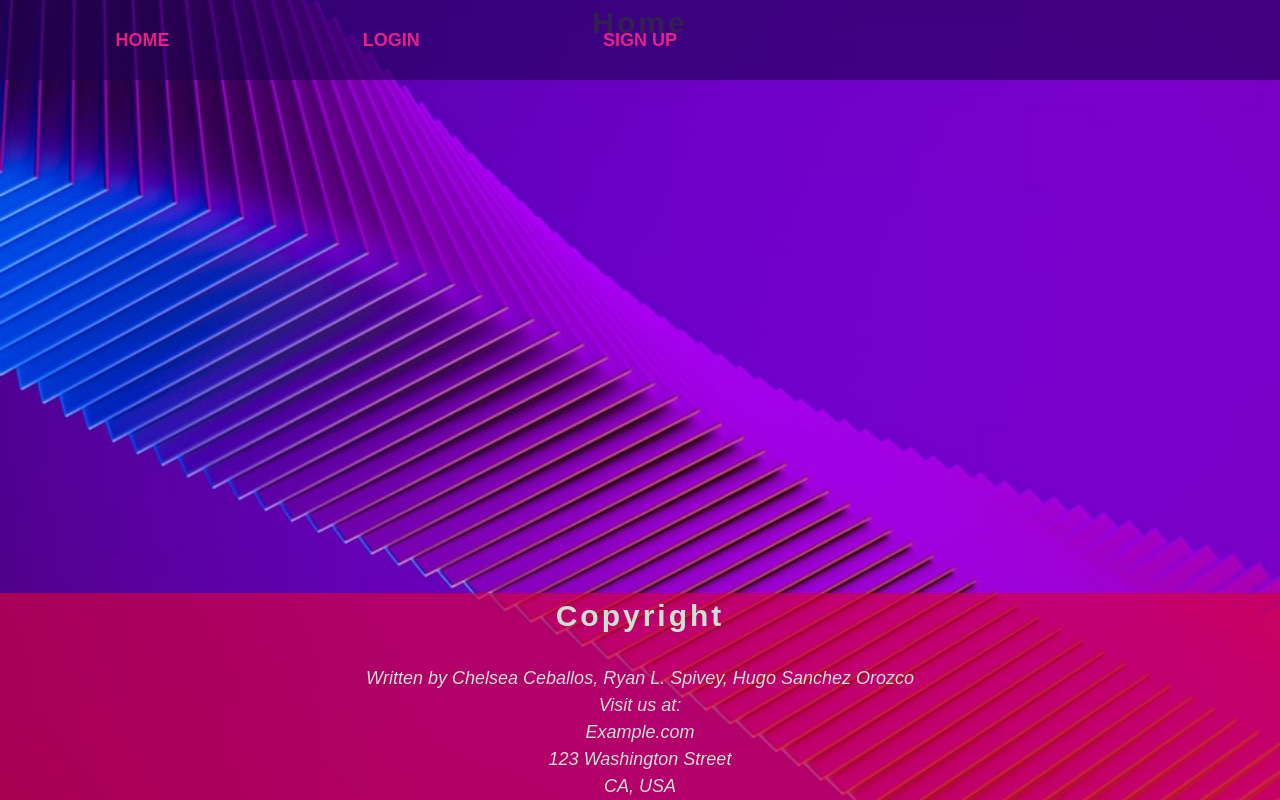
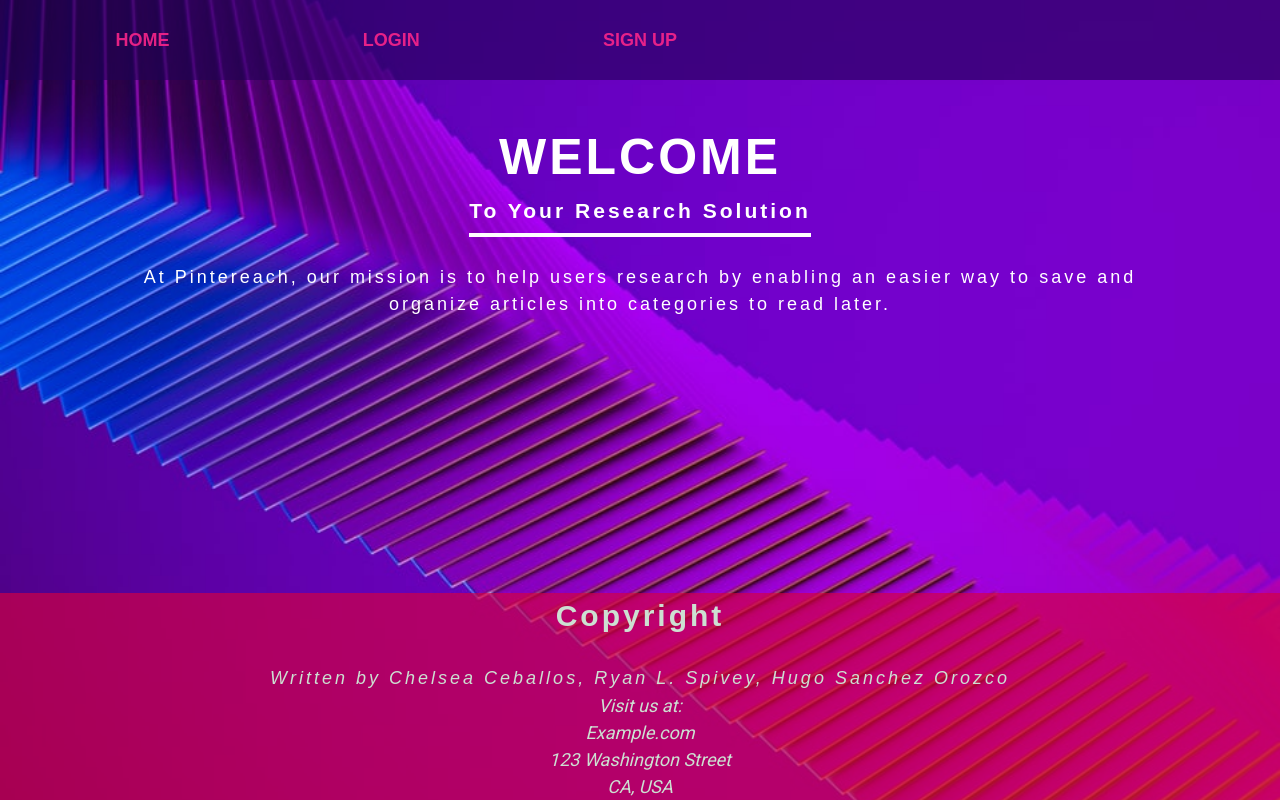
Before and after one commit to Pintereach-03/Frontend, a React (Create React App) app: page / in a window 1280 px wide. Built offline with nearby package versions, Linux system fonts and the light colour scheme.

Commit message:
WelcomePage Feature added

```diff
--- a/public/index.html
+++ b/public/index.html
@@ -2,6 +2,9 @@
 <html lang="en">
   <head>
     <meta charset="utf-8" />
+    <link rel="preconnect" href="https://fonts.googleapis.com">
+<link rel="preconnect" href="https://fonts.gstatic.com" crossorigin>
+<link href="https://fonts.googleapis.com/css2?family=Roboto&display=swap" rel="stylesheet">
     <link rel="icon" href="%PUBLIC_URL%/favicon.ico" />
     <meta name="viewport" content="width=device-width, initial-scale=1" />
     <meta name="theme-color" content="#000000" />
--- a/src/Styles/HomeStyles.css
+++ b/src/Styles/HomeStyles.css
@@ -4,7 +4,7 @@
     padding: 0;
     margin: 0;
     max-width: 100%;
-    /* border: 1px solid yellow; */
+    border: 1px solid yellow;
   }
   /* General Styles */
   html {
@@ -50,8 +50,10 @@
 
   }
 
-  div .menu {
+  .menu {
+    overflow: hidden;
     position: fixed;
+    top:0;
     height: 10vh;
     display: flex;
     padding: 1em;
@@ -95,7 +97,7 @@
 
   button:hover {
     background-color: rgb(255, 255, 255);
-    color: pink;
+    color: rgb(53, 0, 88);
     text-transform: uppercase;
     transition: all 0.1s ease-in-out;
 
--- /dev/null
+++ b/src/Styles/LandingPage.css
@@ -0,0 +1,73 @@
+/* reset styles  */
+* {
+    box-sizing: border-box;
+    padding: 0;
+    margin: 0;
+    max-width: 100%;
+    border: none;
+  }
+  /* General Styles */
+  html {
+    font-size: 62.5%;
+  }
+  body {
+    font-size: 1.8rem;
+    line-height: 1.5;
+    color: #fff;
+    font-family: 'Roboto', sans-serif;
+    /*Background Image*/
+    background-image: url('gradient.jpeg');
+     background-size: cover;
+    background-repeat: no-repeat;
+    background-position: center;
+    background-attachment: fixed;
+
+    margin-bottom: 100px;
+  }
+  h1,
+  h2,
+  h3,
+  h4,
+  p {
+    letter-spacing: 3px;
+    font-family: "Nunito", sans-serif;
+    text-align: center;
+
+  }
+  h1 {
+    font-size: 5rem;
+  }
+  h2 {
+    font-size: 3rem;
+  }
+
+  #home{
+      align-items: center;
+      width: 80%;
+      display: flex;
+      flex-direction: column;
+      justify-content: center;
+      margin-top: 15vh;
+      /* background-color: violet; */
+      align-self:center;
+      margin-left: 10%;
+  }
+
+  .JoinUsBtn button{
+      text-transform: uppercase;
+      font-weight: bold;
+      background-color: rgba(253, 253, 253, 0.788);
+      margin: 1em 1em;
+      width: 100%;
+      padding: 10% ;
+      border-radius: 40%;
+  }
+
+  .cta h1{
+      color: #fff;
+  }
+
+  .cta h3{
+      border-bottom: 4px solid white;
+      padding-bottom: 2%;
+  }
--- a/src/Styles/LoginStyles.js
+++ b/src/Styles/LoginStyles.js
@@ -12,15 +12,18 @@ const useStyles = makeStyles({
   },
   paper: {
     width: "30%",
-    margin: "10%",
-
+    margin: "12%",
+    border: "1px solid yellow",
     padding: "1%",
     // Gradient for div
     background: "linear-gradient(20deg, #FAA0A0 10%, #D70040 90%)",
     boxShadow: "5px 4px 5px 4px rgba(227, 11, 92, .3)",
-    borderRadius: "20px"
+    borderRadius: "20px",
+    // flex: "auto",
   },
   paperItem: {
+    border: "1px solid blue",
+    fontWeight: "bold",
     color: "#fff",
     marginTop: "7%",
     marginBottom: "2%"
@@ -35,8 +38,8 @@ const useStyles = makeStyles({
   },
   login: {
     color: "red",
-    marginTop: "7%",
-    marginBottom: "2%"
+    marginTop: "1%",
+    marginBottom: "1%"
   },
 
   signUp: {
--- a/src/components/Home.js
+++ b/src/components/Home.js
@@ -1,10 +1,20 @@
 import React from "react";
+import "../Styles/LandingPage.css"
 
 const Home = () => {
+
   return (
-    <div>
-      <h2>Home</h2>
+    <div id="home">
+      <div className="cta">
+      <h1>WELCOME</h1>
+      <h3>To Your Research Solution</h3>
+      </div>
+      <br/>
+      <div className="description">
+        <p> At Pintereach, our mission is to help users research by enabling an easier way to save and organize articles into categories to read later. </p>
+      </div>
     </div>
+
   );
 };
 
--- a/src/components/SignUpForm.js
+++ b/src/components/SignUpForm.js
@@ -33,7 +33,6 @@ const SignUpForm = () => {
       push('/login');
     })
     .catch(err=>{
-      console.log(err);
       // setError(err.message);
     });
   };
@@ -54,7 +53,6 @@ const SignUpForm = () => {
       credentials.password.match(/^[.\S]{7,15}$/g)
     ) {
       submitSignup();
-      console.log(credentials);
     }
     return;
   };
```
